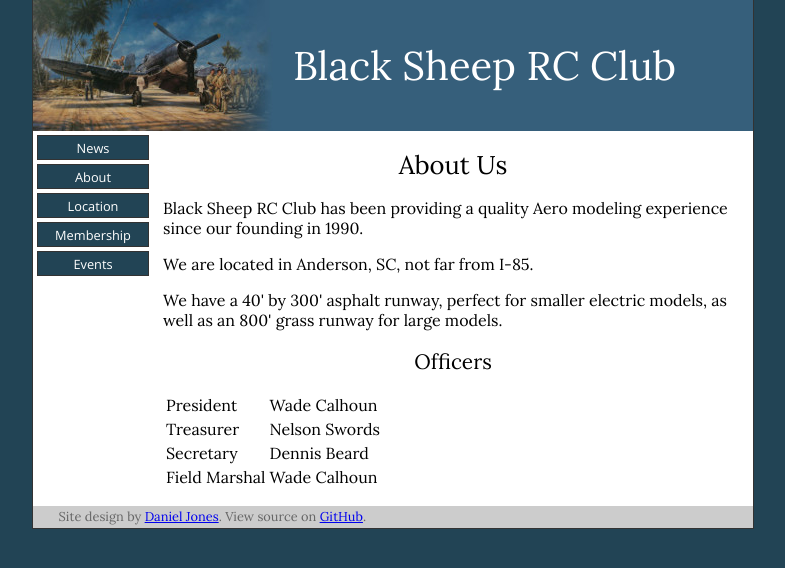
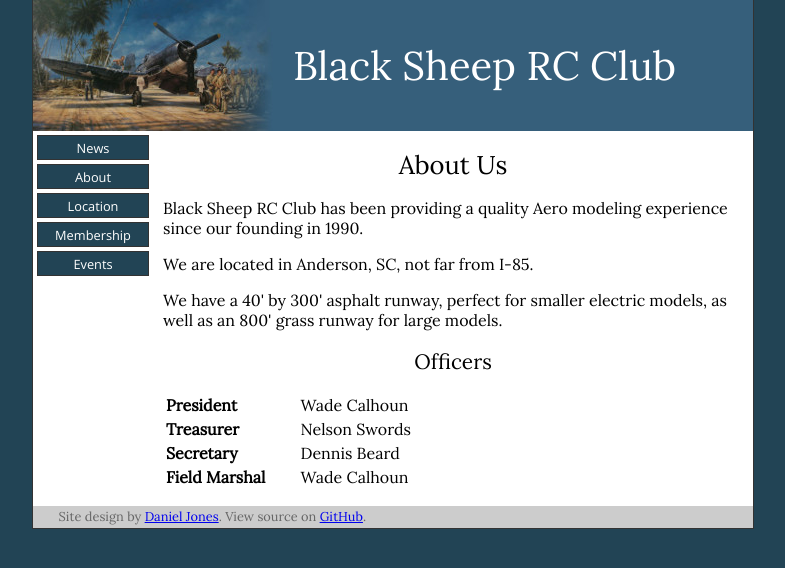
Before and after one commit to tortxof/blacksheeprcclub-www, a Jekyll site: the page built from about/index.html, in a window 1280 px wide. Shown: the top 568 px of the page, without its empty margins (247-1032 px from the left). Built offline with Jekyll 4.4.1, drawn with Linux system fonts in a browser that asks for light colours.

Commit message:
Applied rank class to officers table.

```diff
--- a/about/index.html
+++ b/about/index.html
@@ -26,6 +26,6 @@ as well as an 800' grass runway for large models.</p>
 
 <table>
 {% for officer in page.officers %}
-<tr><td>{{ officer.rank }}</td><td>{{ officer.name }}</td></tr>
+<tr><td class="rank">{{ officer.rank }}</td><td>{{ officer.name }}</td></tr>
 {% endfor %}
 </table>
```
